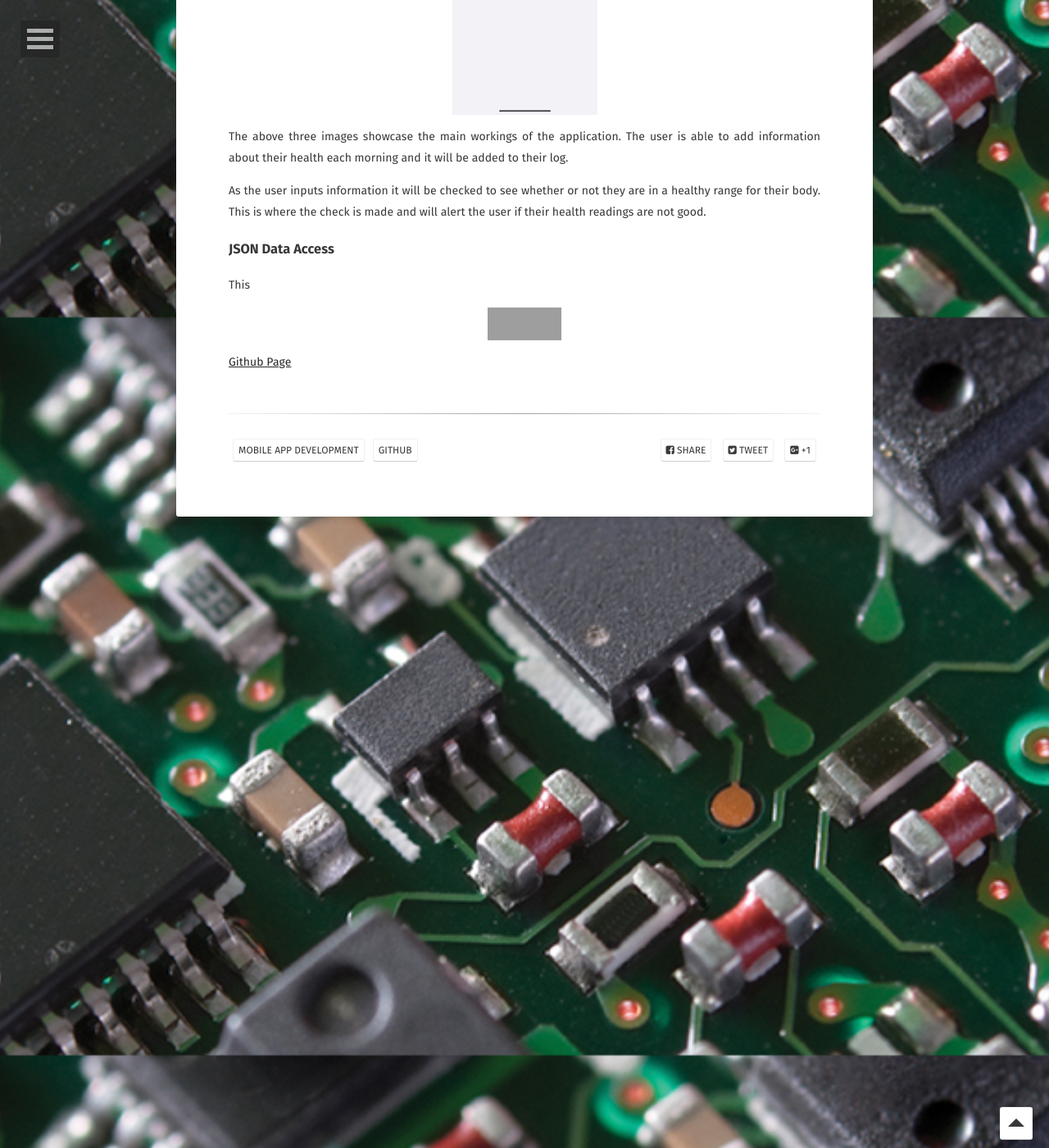
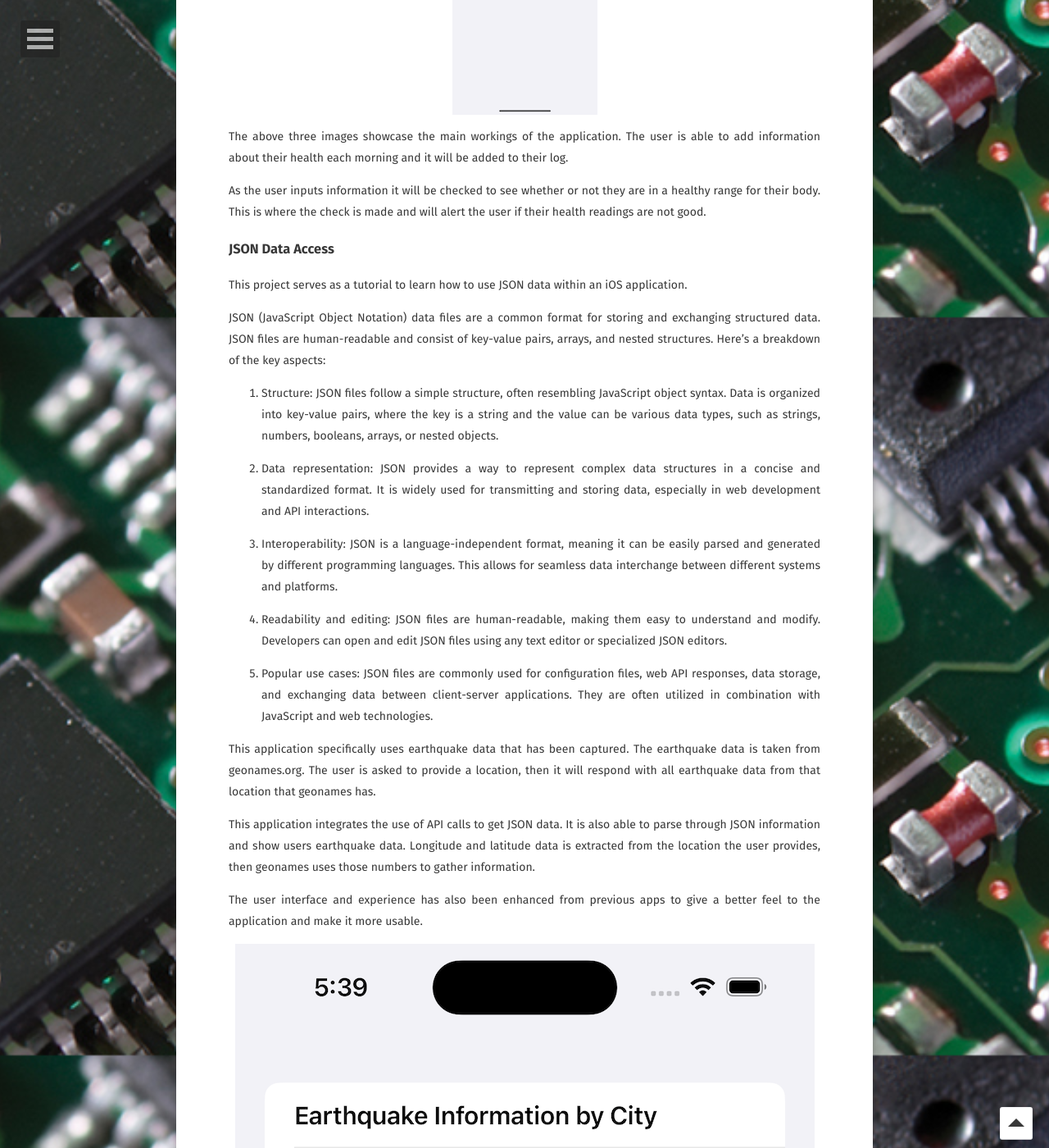
Before and after one commit to Markay12/MarkInfo-Projects, a Jekyll site: the page built from _posts/2023-01-24-swiftprogramming.md, in a window 1280 px wide and 1400 px high, scrolled down 3213 px. Shown: the whole window at 82% size. Built offline with Jekyll 4.4.1, drawn with Linux system fonts in a browser that asks for light colours; some web fonts are replaced; some of the changed text lies outside the part shown; grey boxes are pictures that could not be loaded.

Commit message:
Earthquake application complete

```diff
--- a/_posts/2023-01-24-swiftprogramming.md
+++ b/_posts/2023-01-24-swiftprogramming.md
@@ -74,7 +74,29 @@ As the user inputs information it will be checked to see whether or not they are
 
 ### JSON Data Access
 
-This
+This project serves as a tutorial to learn how to use JSON data within an iOS application.
+
+JSON (JavaScript Object Notation) data files are a common format for storing and exchanging structured data. JSON files are human-readable and consist of key-value pairs, arrays, and nested structures. Here's a breakdown of the key aspects:
+
+1. Structure: JSON files follow a simple structure, often resembling JavaScript object syntax. Data is organized into key-value pairs, where the key is a string and the value can be various data types, such as strings, numbers, booleans, arrays, or nested objects.
+
+2. Data representation: JSON provides a way to represent complex data structures in a concise and standardized format. It is widely used for transmitting and storing data, especially in web development and API interactions.
+
+3. Interoperability: JSON is a language-independent format, meaning it can be easily parsed and generated by different programming languages. This allows for seamless data interchange between different systems and platforms.
+
+4. Readability and editing: JSON files are human-readable, making them easy to understand and modify. Developers can open and edit JSON files using any text editor or specialized JSON editors.
+
+5. Popular use cases: JSON files are commonly used for configuration files, web API responses, data storage, and exchanging data between client-server applications. They are often utilized in combination with JavaScript and web technologies.
+
+This application specifically uses earthquake data that has been captured. The earthquake data is taken from geonames.org. The user is asked to provide a location, then it will respond with all earthquake data from that location that geonames has.
+
+This application integrates the use of API calls to get JSON data. It is also able to parse through JSON information and show users earthquake data. Longitude and latitude data is extracted from the location the user provides, then geonames uses those numbers to gather information.
+
+The user interface and experience has also been enhanced from previous apps to give a better feel to the application and make it more usable.
+
+![Earthquake Information Access Main View](../assets/img/swift_apps/Earthquake_MainPage.png)
+![Earthquake Information Tempe Data Access Earthquakes](../assets/img/swift_apps/Earthquake_TempeSearch.png)
+
 
 
 ![Github Commits](https://img.shields.io/github/last-commit/Markay12/SwiftProgramming-Introduction?color=orange&label=Last%20Commit&style=plastic)
```
Also changed, not shown: assets/img/swift_apps/Earthquake_MainPage.png (added), assets/img/swift_apps/Earthquake_TempeSearch.png (added).
